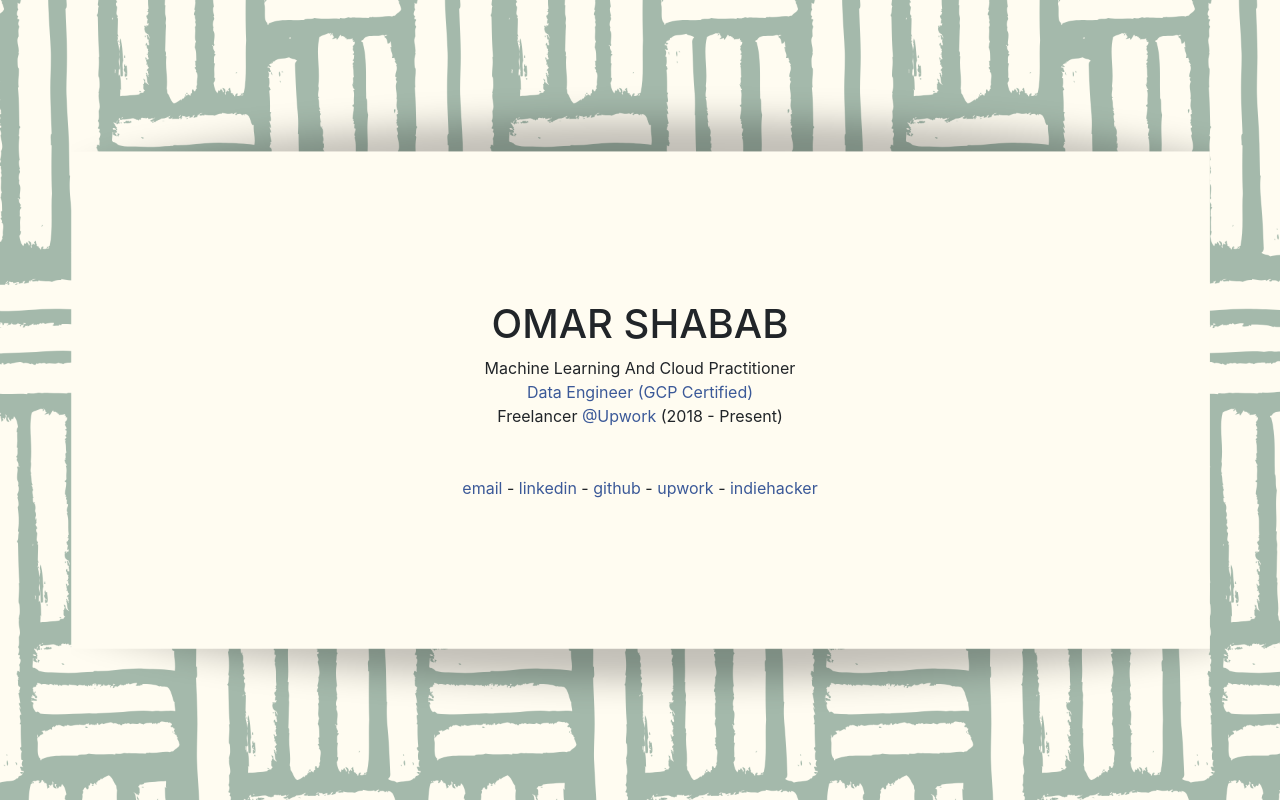
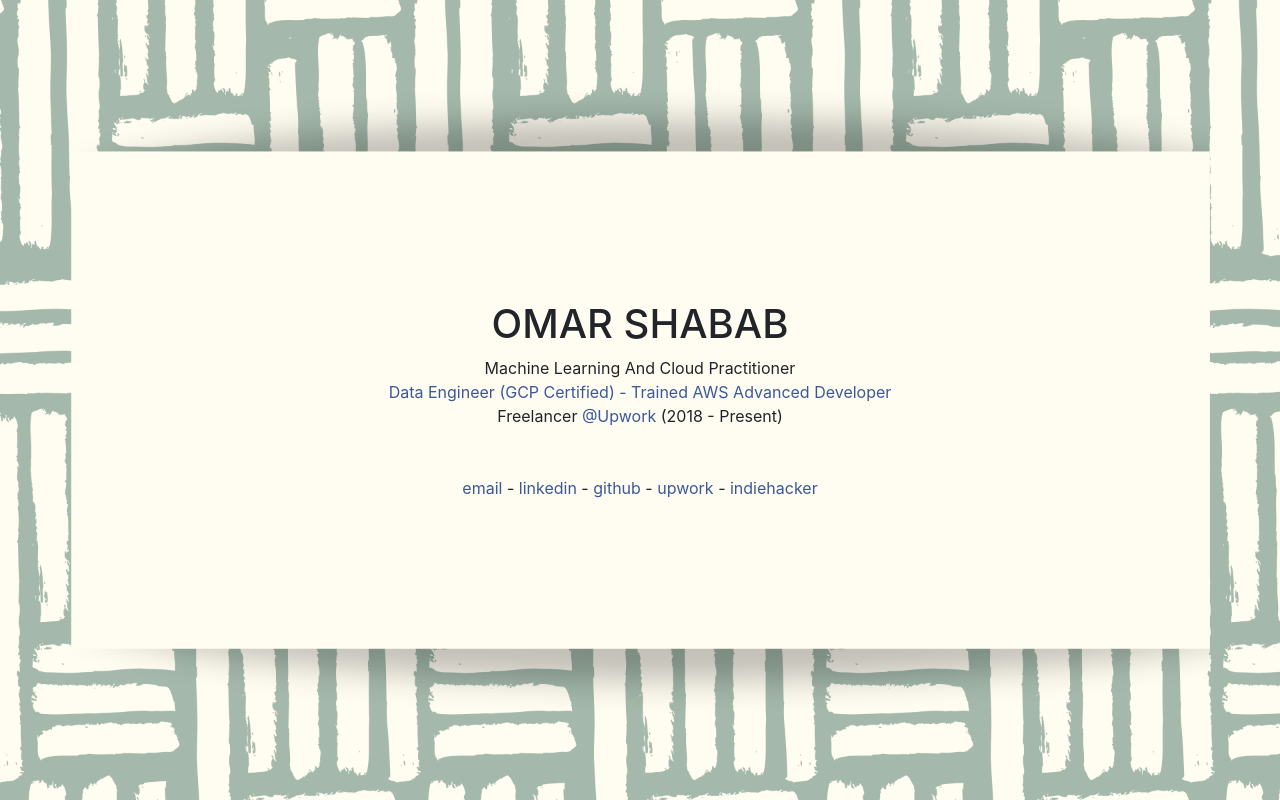
Before and after one commit to Tahmidaa/omar16100.github.io, a plain HTML site: page index.html in a window 1280 px wide. Drawn offline with nearby package versions, Linux system fonts and the light colour scheme.

Commit message:
Update index.html

```diff
--- a/index.html
+++ b/index.html
@@ -14,7 +14,7 @@
     <div class="main">
     <h1>OMAR SHABAB</h1>
       <span>Machine Learning And Cloud Practitioner</span>
-	  <span><a href="https://googlecloudcertified.credential.net/profile/eb7c7112c0d5b6b53456954607abfb17b1627b84">Data Engineer (GCP Certified)</a></span>
+	  <span><a href="https://googlecloudcertified.credential.net/profile/eb7c7112c0d5b6b53456954607abfb17b1627b84">Data Engineer (GCP Certified) - Trained AWS Advanced Developer</a></span>
 	  <span>Freelancer<a href="https://www.upwork.com/fl/omarshabab"> @Upwork</a>   (2018 - Present)</span>
 	  <br/>
 	<br/>
```
